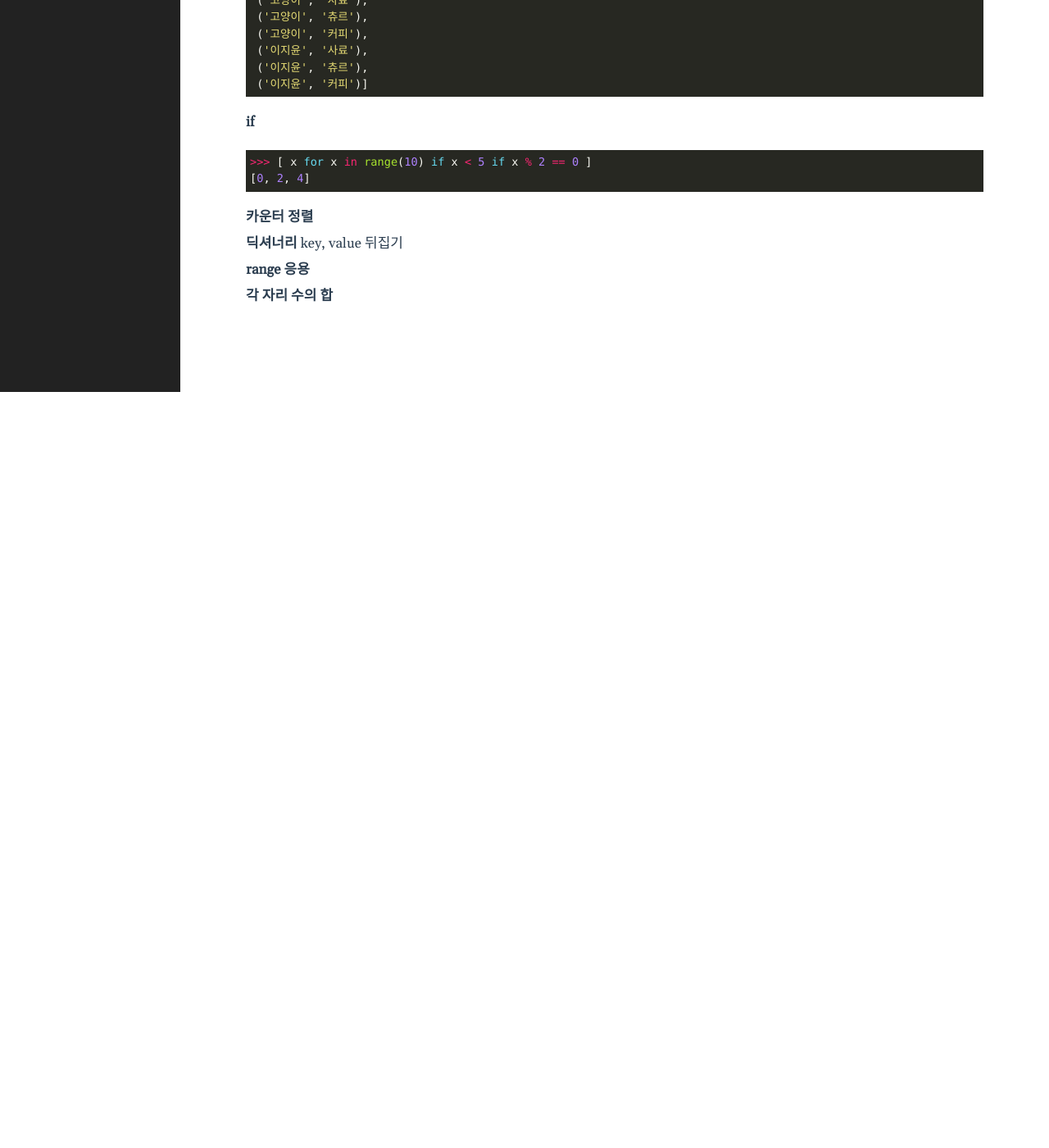
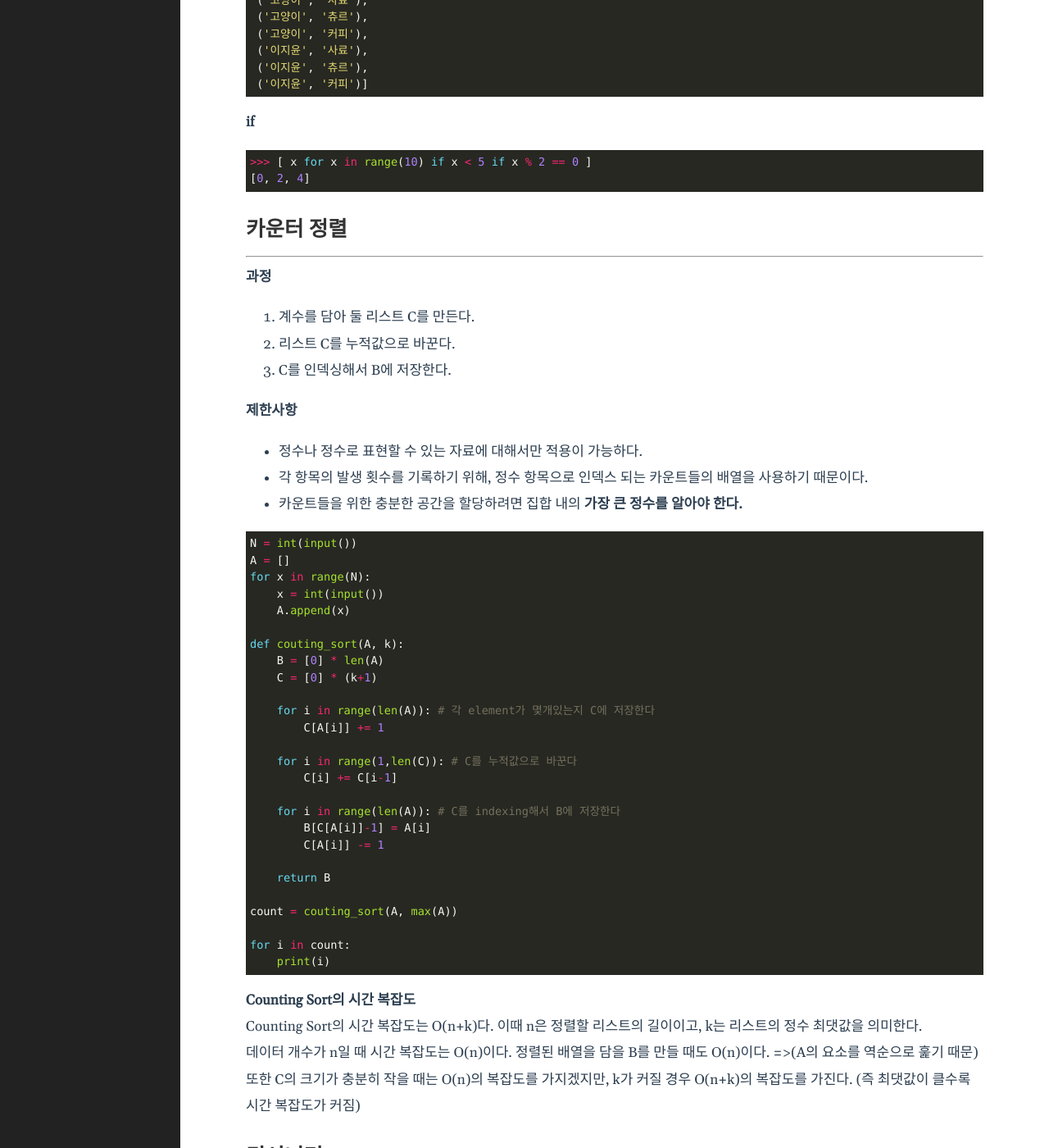
Before and after one commit to 1yoouoo/1yoouoo.gihub.io, a Jekyll site: the page built from _posts/ETC/2021-03-07-Algoritm_skill.md, in a window 1280 px wide and 1400 px high, scrolled down 977 px. Shown: the whole window at 82% size. Built offline with Jekyll 4.4.1, drawn with Linux system fonts in a browser that asks for light colours; before the commit the page ends 1455 px from its top, so only the background shows below that.

Commit message:
counting sort

````diff
--- a/_posts/ETC/2021-03-07-Algoritm_skill.md
+++ b/_posts/ETC/2021-03-07-Algoritm_skill.md
@@ -58,11 +58,64 @@ for n in range(1, 10+1):
 
 
 
-**카운터 정렬**
+## 카운터 정렬
+--------------------
+**과정**
 
-**딕셔너리**
+1. 계수를 담아 둘 리스트 C를 만든다.
+2. 리스트 C를 누적값으로 바꾼다.
+3. C를 인덱싱해서 B에 저장한다.
+
+**제한사항**
+
+* 정수나 정수로 표현할 수 있는 자료에 대해서만 적용이 가능하다.
+* 각 항목의 발생 횟수를 기록하기 위해, 정수 항목으로 인덱스 되는 카운트들의 배열을 사용하기 때문이다.
+* 카운트들을 위한 충분한 공간을 할당하려면 집합 내의 **가장 큰 정수를 알아야 한다.**
+
+```python
+N = int(input())
+A = []
+for x in range(N):
+    x = int(input())
+    A.append(x)
+
+def couting_sort(A, k):
+    B = [0] * len(A)
+    C = [0] * (k+1)
+
+    for i in range(len(A)): # 각 element가 몇개있는지 C에 저장한다
+        C[A[i]] += 1
+
+    for i in range(1,len(C)): # C를 누적값으로 바꾼다
+        C[i] += C[i-1]
+
+    for i in range(len(A)): # C를 indexing해서 B에 저장한다
+        B[C[A[i]]-1] = A[i]
+        C[A[i]] -= 1
+
+    return B
+
+count = couting_sort(A, max(A))
+
+for i in count:
+    print(i)
+```
+
+**Counting Sort의 시간 복잡도**
+
+Counting Sort의 시간 복잡도는 O(n+k)다.
+이때 n은 정렬할 리스트의 길이이고, k는 리스트의 정수 최댓값을 의미한다.
+
+데이터 개수가 n일 때 시간 복잡도는 O(n)이다. 정렬된 배열을 담을 B를 만들 때도 O(n)이다. =>(A의 요소를 역순으로 훑기 때문)
+
+또한 C의 크기가 충분히 작을 때는 O(n)의 복잡도를 가지겠지만, k가 커질 경우 O(n+k)의 복잡도를 가진다. (즉 최댓값이 클수록 시간 복잡도가 커짐)
+
+
+## 딕셔너리
+--------------------
 key, value 뒤집기
 
-**range 응용**
-
-**각 자리 수의 합**
+## range 응용
+--------------------
+## 각 자리 수의 합
+--------------------
````
Also changed, not shown: 2 other files.
